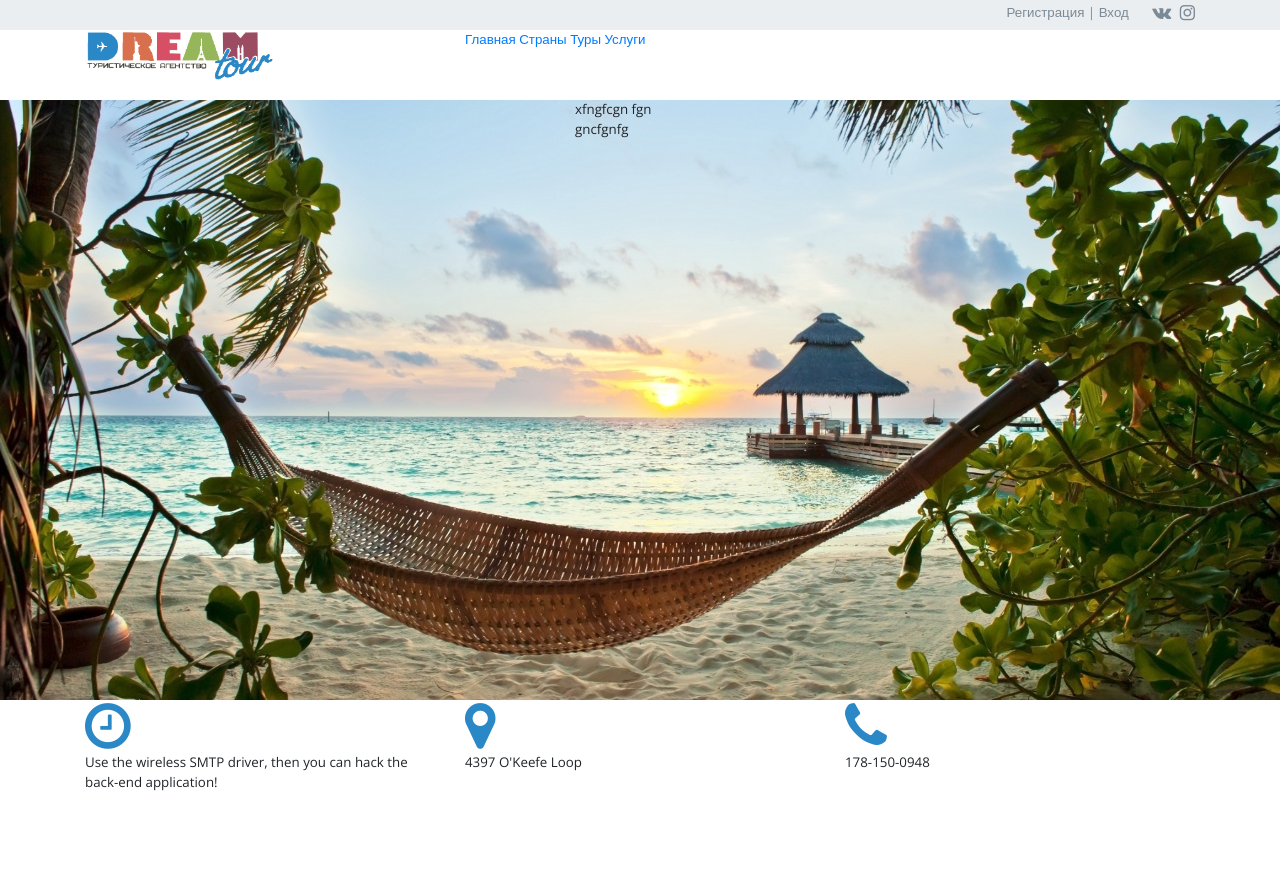
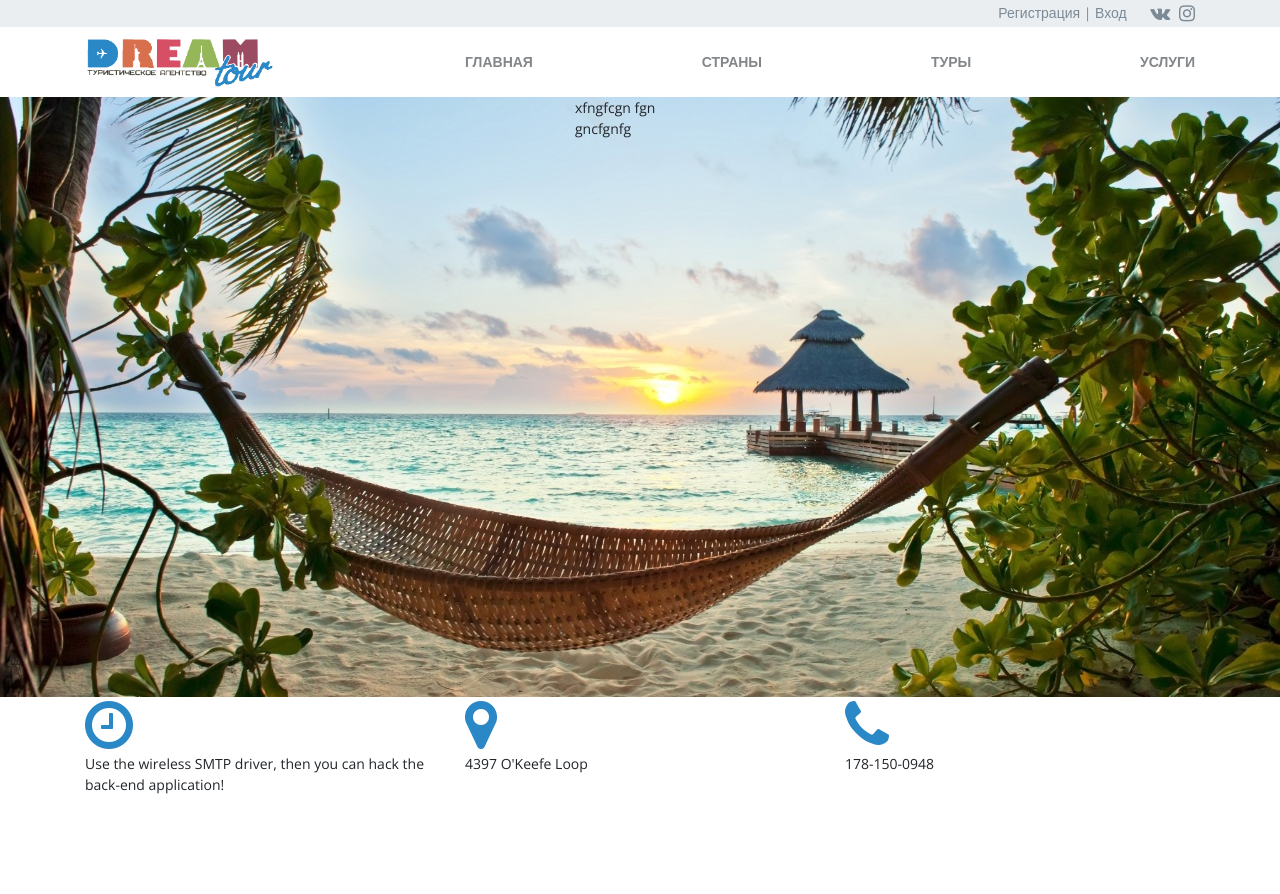
Before and after one commit to dicharmed/dreamTourFixings, a plain HTML site: page index.html in a window 1280 px wide. Shown: the top 894 px of the page. Drawn offline with nearby package versions, Linux system fonts and the light colour scheme.

Commit message:
header style fix

```diff
--- a/css/style.css
+++ b/css/style.css
@@ -20,30 +20,35 @@ FONTS:
         font-size: ;
         font-family: ;
 
-
 */
-@import url('https://fonts.googleapis.com/css?family=Open+Sans');
 
 @font-face {
     font-family: cometa;
     src: url(../fonts/cometa.ttf);
 }
 
-*{
+body {
     font-family: 'Open Sans', sans-serif;
-    font-size: 10pt;
-}
-
-body {
+    font-size: 14px;
     background: #ffffff;
 }
 
-a {
-    text-decoration: none !important;
+button {
+    color: #ffffff;
+
+    border-radius: 1;
+    background-color: #2a88c7;
+}
+
+form {
+    color: #504e4e;
+
+    border-radius: 1;
 }
 
 a:hover {
-    color: #2a88c7 !important;
+    color: #2a88c7;
+    text-decoration: none;
 }
 
 .caption {
@@ -52,12 +57,13 @@ a:hover {
 /*--------------------------LOG IN / LOG OUT---------------------------------*/
 .header__top {
     display: block;
-    height: 30px;
-    background-color: #ebeef0;
+
     text-align: right;
     line-height: 1.9;
+
+    background-color: #ebeef0;
 }
-.header__top a {
+.header__top a:not(:hover) {
     color: #7b8a97;
 }
 .header__top a:first-child {
@@ -67,24 +73,53 @@ a:hover {
     margin-right: 5px;
 }
 /*--------------------------LOGO & NAVIGATION---------------------------------*/
-.header__main {
+.navigation {
     display: block;
-    height: 70px;
+}
+.navigation__link {
+
+    text-transform: uppercase;
+    color: #83878a;
+    font-weight: bold;
+}
+.navigation__link:last-child {
+    margin-right: 0;
+}
+.header-main {
+    display: block;
+
     background-color: #ffffff
 }
+.header-main__container {
+    display: flex;
+    align-items: center;
+    justify-content: center;
+    height: 70px;
+}
+.header-main__row {
+    flex: 1 0 100%;
 
+}
+.header-main__navigation {
+    display: flex;
+    align-items: center;
+    justify-content: space-between;
+}
+.logo {
+    display: flex;
+    align-items: center;
+
+}
 .logo img {
     height: 50px;
 }
 
-.navigation {
-    display: inline;
-}
 
 /*--------------------------SECTION 1 / SLIDER---------------------------------*/
 .slider {
     display: block;
     height: 600px;
+
     background: url(../img/background/island.jpg);
     background-size: cover;
     background-position: 0 50%;
@@ -104,16 +139,20 @@ a:hover {
 .news-subscr-bgd {
     display: block;
     height: 600px;
+
+    color: #ffffff;
+
     background: url(../img/background/los_angeles.jpg);
     background-size: cover;
     background-position: 0 50%;
-    color: #ffffff;
+
 }
 /*--------------------------SECTION 4 / CONTINENTS---------------------------------*/
 
 .continents {
     display: block;
     height: 200px;
+
     color: #7b8a97;
 
 }
@@ -122,15 +161,19 @@ a:hover {
 .popular-tours {
     display: block;
     height: 400px;
+
+    color: #ffffff;
+
     background: url(../img/background/popular_tour.jpg);
     background-size: cover;
     background-position: 0 50%;
-    color: #ffffff;
+
 }
 /*--------------------------SECTION 6 / FOOTER---------------------------------*/
 
 .footer-bgd {
     display: block;
     height: 150px;
+
     background: #ebeef0;
 }
--- a/index.html
+++ b/index.html
@@ -13,12 +13,13 @@
     <meta name="description" content="">
     <meta name="viewport" content="width=device-width, initial-scale=1">
     <link rel="shortcut icon" href="img/favicon.ico">
-    <link rel="stylesheet" href="css/style.css">
+    <link rel="stylesheet" href="https://fonts.googleapis.com/css?family=Open+Sans">
     <link rel="stylesheet" href="https://maxcdn.bootstrapcdn.com/bootstrap/4.0.0/css/bootstrap.min.css" integrity="sha384-Gn5384xqQ1aoWXA+058RXPxPg6fy4IWvTNh0E263XmFcJlSAwiGgFAW/dAiS6JXm"
         crossorigin="anonymous">
     <script src="https://maxcdn.bootstrapcdn.com/bootstrap/4.0.0/js/bootstrap.min.js" integrity="sha384-JZR6Spejh4U02d8jOt6vLEHfe/JQGiRRSQQxSfFWpi1MquVdAyjUar5+76PVCmYl"
         crossorigin="anonymous"></script>
     <link rel="stylesheet" href="font-awesome/css/font-awesome.min.css">
+    <link rel="stylesheet" href="css/style.css">
 </head>
 
 <body>
@@ -44,13 +45,15 @@
         </div>
 
         <!--LOGO & NAVIGATION-->
-        <div class="header__main">
-            <div class="container">
-                <div class="row">
+        <div class="header-main">
+            <div class="container header-main__container">
+                <div class="row header-main__row">
                     <div class="col-4 logo">
-                        <img src="img/logo.png" alt="Dream Tour">
+                        <a href="#">
+                            <img src="img/logo.png" alt="Dream Tour">
+                        </a>
                     </div>
-                    <nav class="col navigation">
+                    <nav class="col navigation header-main__navigation">
                         <a href="#" class="navigation__link">Главная</a>
                         <a href="#" class="navigation__link">Страны</a>
                         <a href="#" class="navigation__link">Туры</a>
@@ -79,7 +82,7 @@
     </div>
 
     <!--SECTION 2 - CONTACTS -->
-    <div class="contacts">
+    <section class="contacts">
         <div class="container">
             <div class="row">
                 <div class="col-4">
@@ -102,10 +105,10 @@
                 </div>
             </div>
         </div>
-    </div>
+    </section>
 
     <!--SECTION 3 - NEWS -->
-    <div class="news-subscr-bgd">
+    <section class="news-subscr-bgd">
         <div class="container">
             <h2 class="caption">Новости</h2>
             <div class="row">
@@ -127,10 +130,10 @@
                 </form>
             </div>
         </div>
-    </div>
+    </section>
 
     <!--SECTION 4 - CONTINENTS -->
-    <div class="continents">
+    <section class="continents">
         <div class="container">
             <h2 class="caption">Выберете свой отдых</h2>
             <div class="row">
@@ -160,10 +163,10 @@
                 </div>
             </div>
         </div>
-    </div>
+    </section>
 
     <!--SECTION 5 - POPULAR TOURS -->
-    <div class="popular-tours">
+    <section class="popular-tours">
         <div class="container">
             <h2 class="caption">Популярные туры</h2>
             <div class="row">
@@ -196,10 +199,10 @@
                 </div>
             </div>
         </div>
-    </div>
+    </section>
 
     <!--SECTION 6 - FOOTER -->
-    <div class="footer-bgd">
+    <footer class="footer-bgd">
         <div class="container">
             <div class="row">
                 <div class="tour-operators">ghnftntrfn</div>
@@ -209,7 +212,7 @@
                 <nav></nav>
             </div>
         </div>
-    </div>
+    </footer>
 </body>
 
 </html>
```
